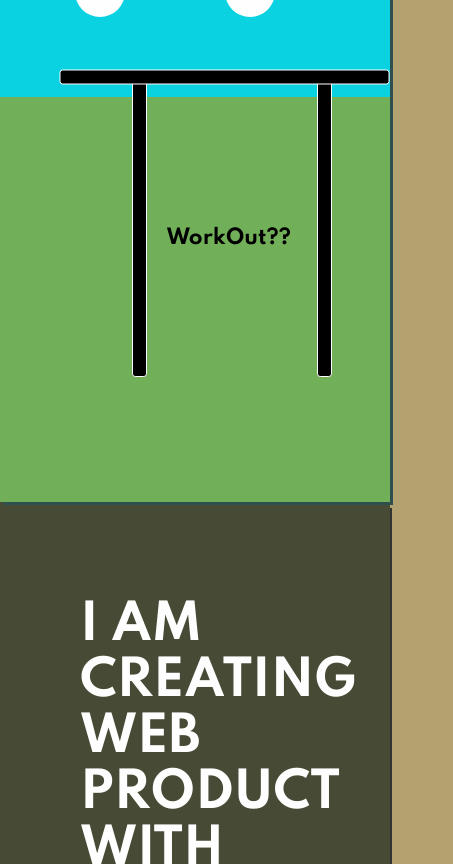
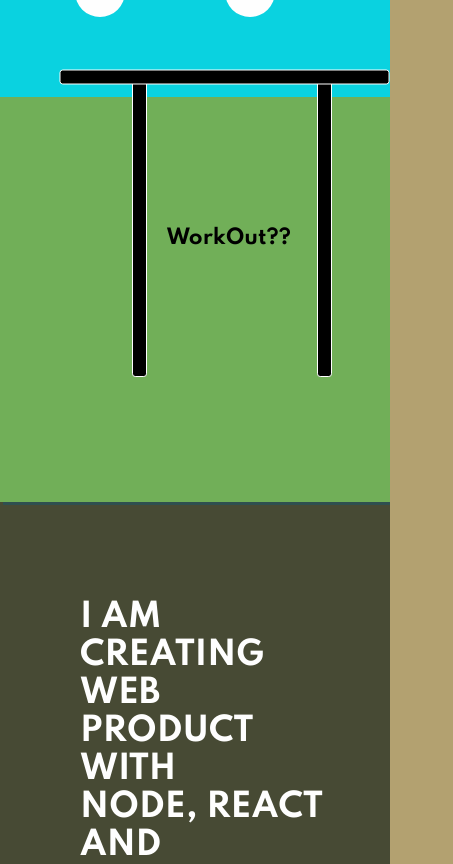
Before and after one commit to yuji-luigi/landingpage_pullupman, a website: page public/index.html in a window 390 px wide. Shown: the part 221-1085 px from the top of the page, 453 px wide, since content can reach past the window. Drawn offline with nearby package versions, Linux system fonts and the light colour scheme.

Commit message:
section1 h1 font size fix for smartphone

```diff
--- a/public/index.css
+++ b/public/index.css
@@ -494,7 +494,7 @@ h5 {
   cursor: pointer;
 }
 
-@media (max-width: 800px) {
+@media (max-width: 780px) {
   .top-boiler {
     width: 100vw;
     border: none;
@@ -509,4 +509,8 @@ h5 {
   #section1 {
     border-radius: 0;
   }
+
+  #section1 .content h1 {
+    font-size: 2rem;
+  }
 }
```
